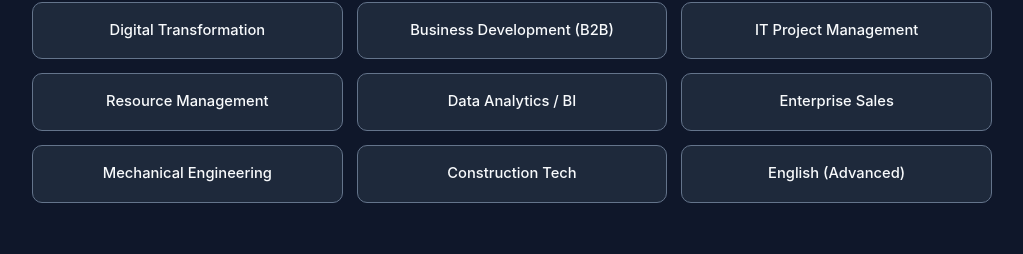
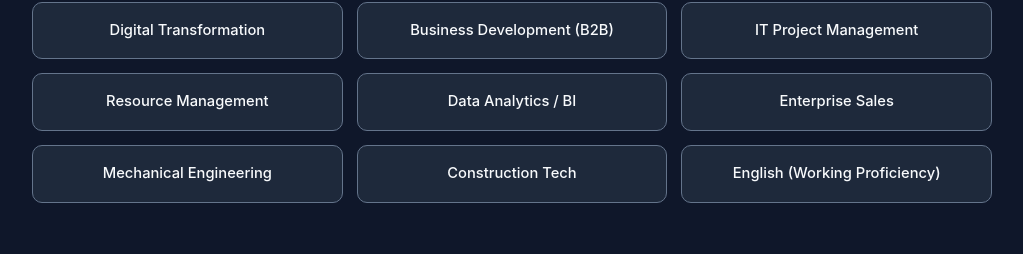
Before and after one commit to vsholkov-tech/vsholkov-tech.github.io, a plain HTML site: page index.html in a window 1280 px wide. Shown: the part 4455-4709 px from the top of the page, without its empty margins (128-1151 px from the left). Drawn offline with Linux system fonts and the light colour scheme.

Commit message:
Add files via upload

```diff
--- a/index.html
+++ b/index.html
@@ -1293,7 +1293,7 @@
             <li class="tag-card"><span data-lang-en>Enterprise Sales</span><span data-lang-ru lang="ru">Продажи крупным заказчикам</span></li>
             <li class="tag-card"><span data-lang-en>Mechanical Engineering</span><span data-lang-ru lang="ru">Машиностроение</span></li>
             <li class="tag-card"><span data-lang-en>Construction Tech</span><span data-lang-ru lang="ru">Технологии в строительстве</span></li>
-            <li class="tag-card"><span data-lang-en>English (Advanced)</span><span data-lang-ru lang="ru">Английский (продвинутый)</span></li>
+            <li class="tag-card"><span data-lang-en>English (Working Proficiency)</span><span data-lang-ru lang="ru">Английский (рабочий уровень)</span></li>
         </ul>
     </section>
 
```
